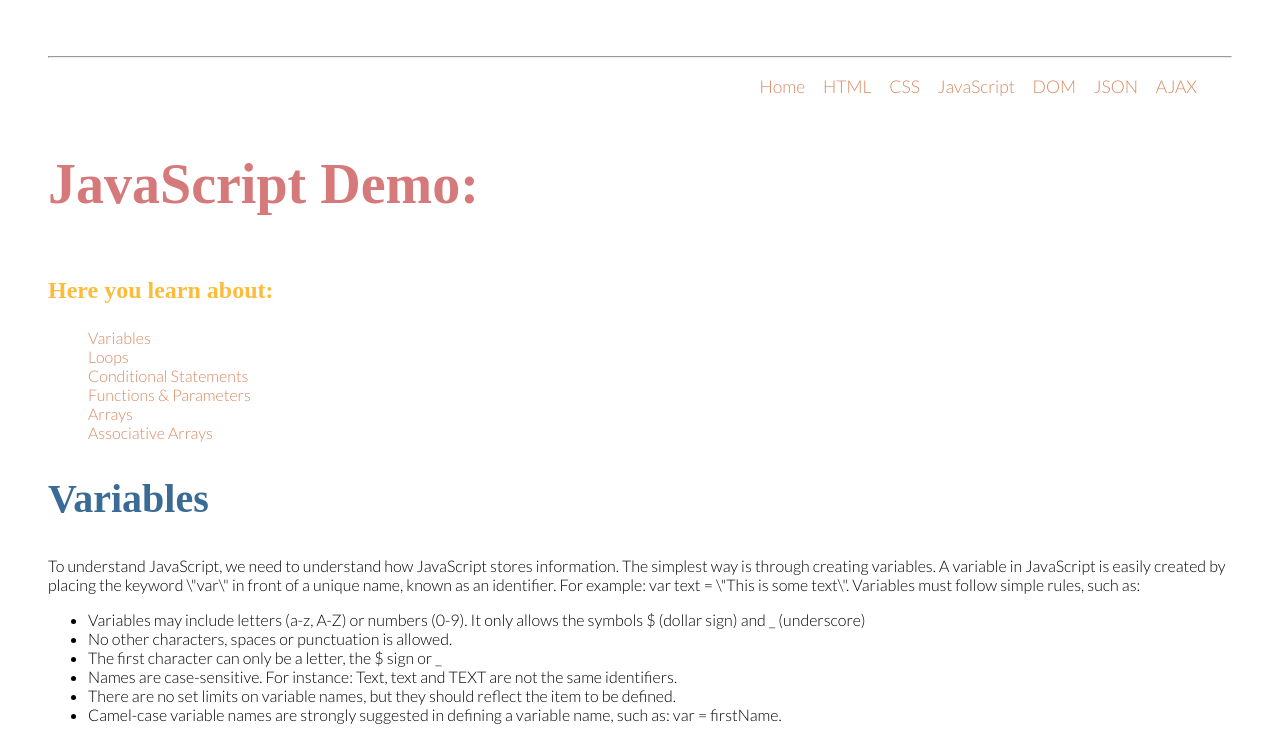
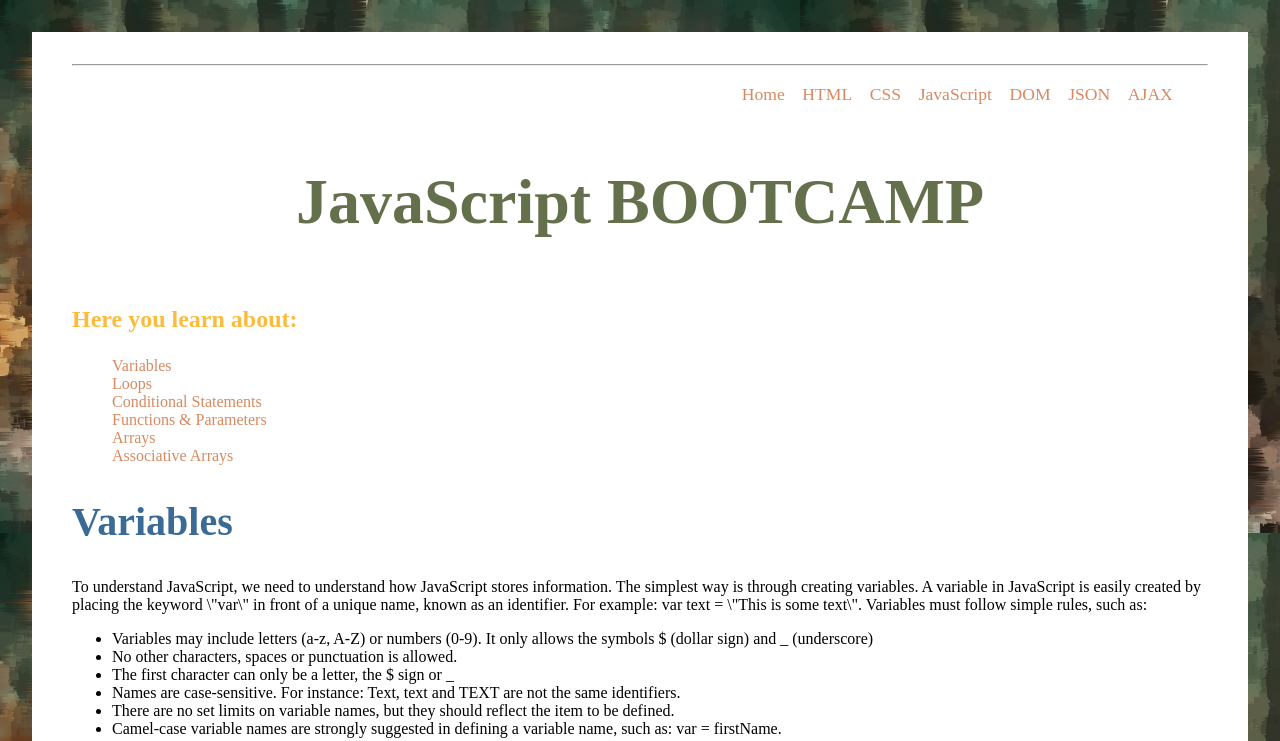
Before and after one commit to chapman-darlene/CIT261, a plain HTML site: page javascript.html in a window 1280 px wide. Shown: the top 741 px of the page. Drawn offline with Linux system fonts and the light colour scheme.

Commit message:
01302019_2
Signed-off-by: chapman-darlene <31857968+chapman-darlene@users.noreply.github.com>

```diff
--- a/CSS/style_large.css
+++ b/CSS/style_large.css
@@ -16,6 +16,7 @@ and open the template in the editor.
   #fbbc3c -- yellow
   #d88960 -- rust
   #ffffff -- white
+  #64704C -- green
 */
 
 @font-face {
@@ -23,16 +24,24 @@ and open the template in the editor.
     src: url('../fonts/Lato-Regular.ttf');
     font-family: "Lato-light";
     src: url('../fonts/Lato-Light.ttf');
+    font-family: "Grunge";
+    src: url('../fonts/BADGRUNGE.ttf');
+    font-family: "Army";
+    src: url('../fonts/ArmyWide.ttf');
 }
 
 html {
     width: 100%;
+    background-image: url("../img/camo_wallpaper.jpg");
 }
 
 body {
     background-color: white;
     margin: 2em;
-    padding: 1em;
+    padding-left: 2.5em;
+    padding-top: 1.5em;
+    padding-right: 2.5em;
+    padding-bottom: 3em;
 }
 
 .navigation {
@@ -49,7 +58,7 @@ body {
 header {
     margin: 0;
     display: flex;
-    justify-content: flex-start;
+    justify-content: center;
     height: auto;
     padding: 0em;
 }
@@ -78,8 +87,10 @@ a:active {
 }
 
 h1 {
-    color: #D5797A;
-    font-size: 3.5em;
+    color: #64704C;
+    font-family: 'Army';
+    font-size: 4em;
+    font-stretch: semi-expanded;
 }
 
 h2 {
--- a/javascript.html
+++ b/javascript.html
@@ -29,7 +29,7 @@ and open the template in the editor.
     </ul>
 </nav>
 <header class="heading">
-    <h1>JavaScript Demo:</h1>
+    <h1>JavaScript BOOTCAMP</h1>
 </header>
 
 <body>
--- a/js/script.js
+++ b/js/script.js
@@ -215,7 +215,7 @@ function selection(){
         if("ISBN" == String(property)){
           document.getElementById("json_parse").innerHTML += "<hr>";
         }
-        document.getElementById("json_parse").style.color = "blue";
+        document.getElementById("json_parse").style.color = "#808080";
         document.getElementById("json_parse").innerHTML += property + ":  " + object[property] + "<br>";
       }
     }
```
Also changed, not shown: ajax.html (+1 -1 lines), css.html (+1 -1 lines), dom.html (+1 -1 lines), htmlFile.html (+1 -1 lines), index.html (+1 -1 lines), json.html (+1 -1 lines), localStorage.html (+1 -1 lines), objects.html (+1 -1 lines), fonts/Army.ttf (added), fonts/ArmyWide.ttf (added), fonts/BADGRUNGE.ttf (added), img/camo_wallpaper.jpg (added).
